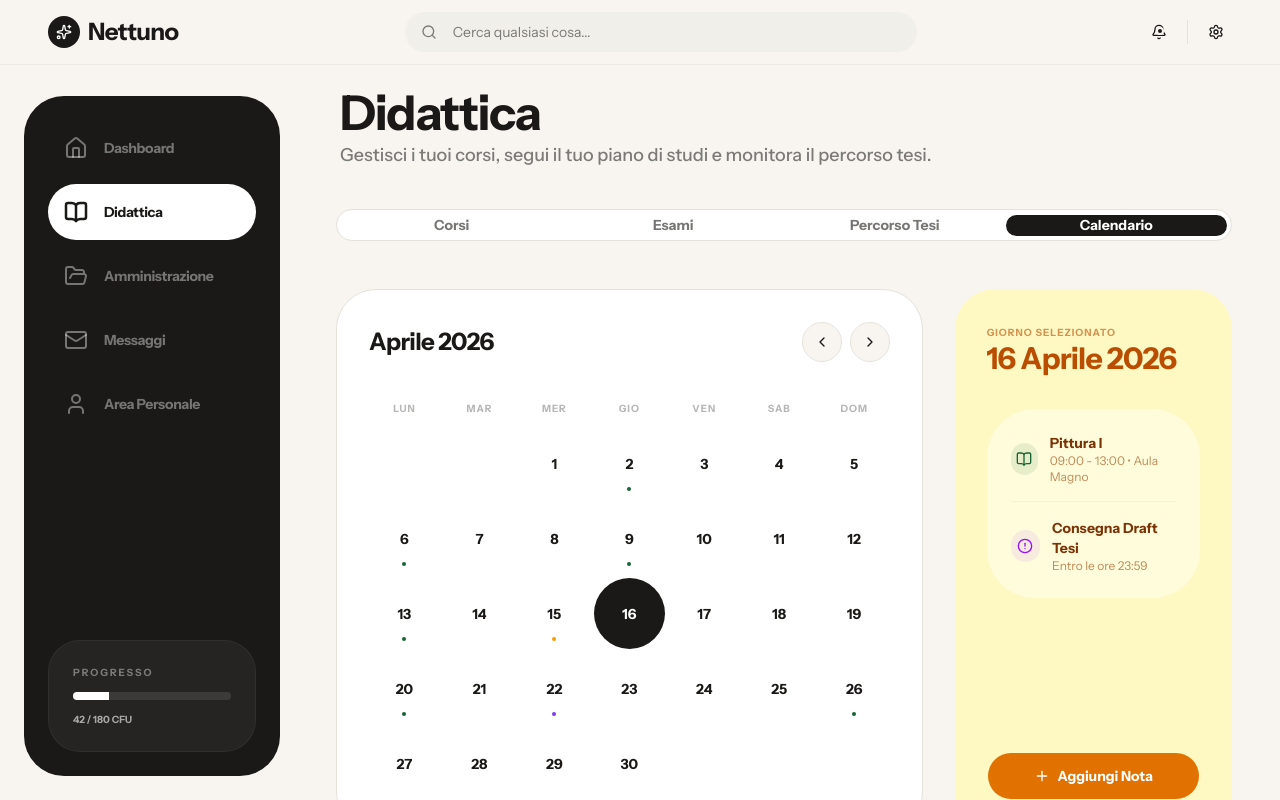
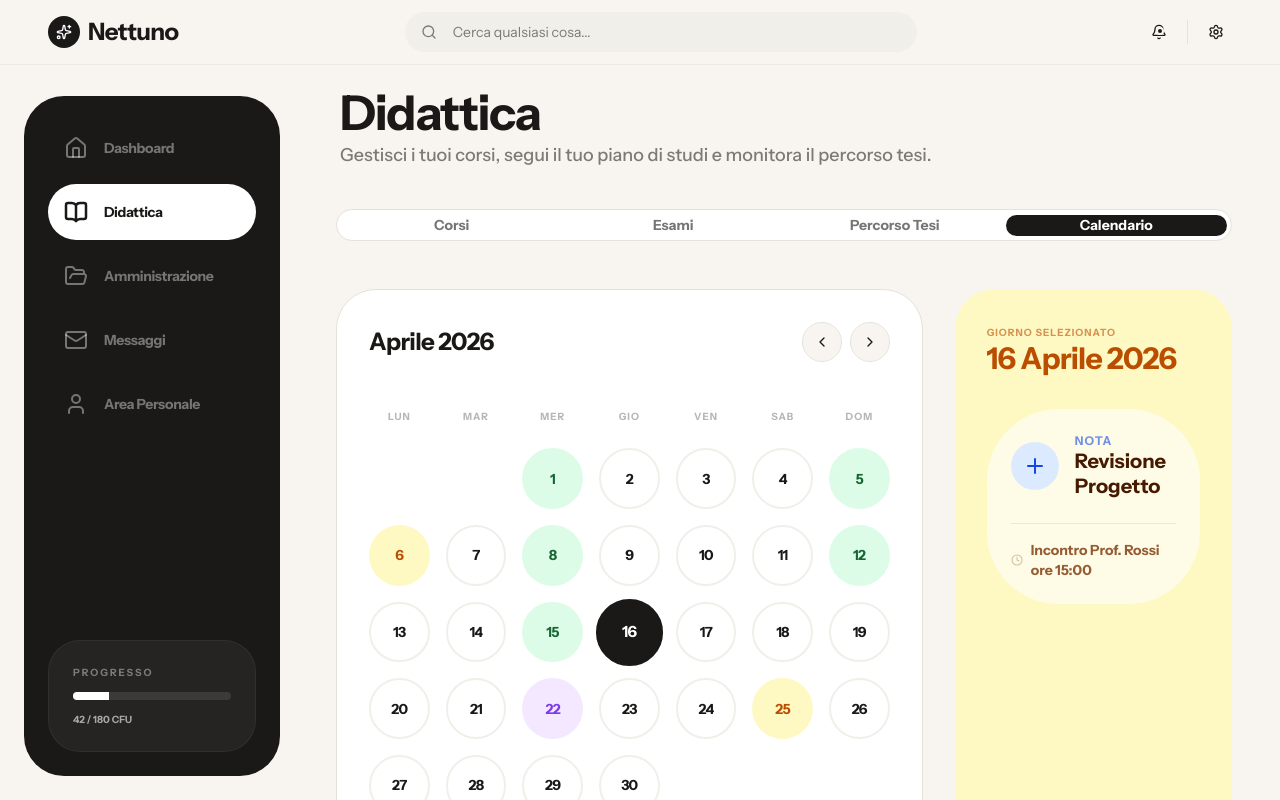
Before and after one commit to Snes00/nettuno-prototype, a Next.js app: page /didattica in a window 1280 px wide. Both pictures are taken after a click on the tab "Calendario". Shown: the top 800 px of the page. Built offline with nearby package versions, Linux system fonts and the light colour scheme.

Commit message:
feat: calendario a pallini colorati con dati reali e box dinamico

```diff
--- a/src/app/(didattica)/didattica/page.tsx
+++ b/src/app/(didattica)/didattica/page.tsx
@@ -27,16 +27,26 @@ import { Button } from "@/components/ui/button"
 import { Accordion, AccordionContent, AccordionItem, AccordionTrigger } from "@/components/ui/accordion"
 import { cn } from "@/lib/utils"
 
-// Mock Data per il Calendario
+// Mock Data Evoluti per il Calendario
 const DAYS_OF_WEEK = ["Lun", "Mar", "Mer", "Gio", "Ven", "Sab", "Dom"];
 const CURRENT_MONTH = "Aprile 2026";
-const CALENDAR_DAYS = Array.from({ length: 30 }, (_, i) => ({
-  day: i + 1,
-  events: i === 14 ? ['vacanza'] : i === 21 ? ['esame'] : [1, 5, 8, 12, 19, 25].includes(i) ? ['lezione'] : []
-}));
+
+const EVENTI_CALENDARIO: Record<number, { tipo: 'lezione' | 'esame' | 'vacanza' | 'nota', titolo: string, dettagli: string, icona: any, colorClass: string, bgClass: string, textClass: string }> = {
+  1: { tipo: 'lezione', titolo: "Pittura I", dettagli: "09:00 - 13:00 • Aula Magno", icona: BookOpen, colorClass: "bg-[#DCFCE7]", bgClass: "bg-[#DCFCE7]", textClass: "text-[#166534]" },
+  5: { tipo: 'lezione', titolo: "Anatomia Artistica", dettagli: "11:00 - 14:00 • Aula 4", icona: BookOpen, colorClass: "bg-[#DCFCE7]", bgClass: "bg-[#DCFCE7]", textClass: "text-[#166534]" },
+  6: { tipo: 'vacanza', titolo: "Pasquetta", dettagli: "Sospensione Didattica", icona: CalendarIcon, colorClass: "bg-[#FEF9C3]", bgClass: "bg-[#FEF9C3]", textClass: "text-amber-700" },
+  8: { tipo: 'lezione', titolo: "Estetica", dettagli: "14:00 - 17:00 • Aula Magna", icona: BookOpen, colorClass: "bg-[#DCFCE7]", bgClass: "bg-[#DCFCE7]", textClass: "text-[#166534]" },
+  12: { tipo: 'lezione', titolo: "Pittura I", dettagli: "09:00 - 13:00 • Aula Magno", icona: BookOpen, colorClass: "bg-[#DCFCE7]", bgClass: "bg-[#DCFCE7]", textClass: "text-[#166534]" },
+  15: { tipo: 'lezione', titolo: "Tecniche Incisione", dettagli: "10:00 - 13:00 • Lab 2", icona: BookOpen, colorClass: "bg-[#DCFCE7]", bgClass: "bg-[#DCFCE7]", textClass: "text-[#166534]" },
+  16: { tipo: 'nota', titolo: "Revisione Progetto", dettagli: "Incontro Prof. Rossi ore 15:00", icona: Plus, colorClass: "bg-[#DBEAFE]", bgClass: "bg-[#DBEAFE]", textClass: "text-blue-700" },
+  22: { tipo: 'esame', titolo: "Esame Anatomia", dettagli: "Appello Scritto • Aula 4", icona: GraduationCap, colorClass: "bg-[#F3E8FF]", bgClass: "bg-[#F3E8FF]", textClass: "text-[#7c3aed]" },
+  25: { tipo: 'vacanza', titolo: "Festa Liberazione", dettagli: "Accademia Chiusa", icona: CalendarIcon, colorClass: "bg-[#FEF9C3]", bgClass: "bg-[#FEF9C3]", textClass: "text-amber-700" },
+};
 
 export default function DidatticaPage() {
   const [selectedDay, setSelectedDay] = React.useState(16);
+
+  const eventoDelGiorno = EVENTI_CALENDARIO[selectedDay];
 
   return (
     <div className="flex flex-col gap-10 pb-16 animate-in fade-in duration-500">
@@ -56,8 +66,9 @@ export default function DidatticaPage() {
           <TabsTrigger value="calendario" className="rounded-full px-6 font-bold data-[state=active]:bg-[#1A1917] data-[state=active]:text-white">Calendario</TabsTrigger>
         </TabsList>
 
+        {/* CONTENUTI CORSI, ESAMI, TESI (Invariati per brevità ma preservati) */}
         <TabsContent value="corsi" className="space-y-8 mt-0 focus-visible:outline-none">
-          {/* Riepilogo Presenze Generale (Bento Purple) */}
+           {/* ... Contenuto Corsi già implementato ... */}
            <div className="bg-[#F3E8FF] rounded-[2.5rem] p-8 flex flex-col md:flex-row gap-8 items-center justify-between border-none">
             <div className="flex items-center gap-6">
               <div className="h-16 w-16 rounded-full bg-[#7c3aed]/10 flex items-center justify-center shrink-0">
@@ -249,8 +260,8 @@ export default function DidatticaPage() {
 
         <TabsContent value="calendario" className="mt-0 focus-visible:outline-none">
            <div className="grid grid-cols-1 lg:grid-cols-12 gap-8">
-              {/* Calendario Principale (Bento White) */}
-              <div className="lg:col-span-8 bg-white border border-[#E5E2DA] rounded-[2.5rem] p-8 space-y-8 shadow-none">
+              {/* Calendario "Pallini" (Bento White) */}
+              <div className="lg:col-span-8 bg-white border border-[#E5E2DA] rounded-[2.5rem] p-8 space-y-10 shadow-none">
                  <div className="flex items-center justify-between">
                     <h2 className="text-2xl font-bold tracking-tight text-[#1A1917]">{CURRENT_MONTH}</h2>
                     <div className="flex gap-2">
@@ -263,86 +274,102 @@ export default function DidatticaPage() {
                     </div>
                  </div>
 
-                 <div className="grid grid-cols-7 gap-1">
+                 <div className="grid grid-cols-7 gap-2 md:gap-4">
                     {DAYS_OF_WEEK.map((d) => (
                        <div key={d} className="text-center text-[10px] font-black uppercase tracking-widest text-[#4A4947]/40 py-2">
                           {d}
                        </div>
                     ))}
-                    {/* Spazi vuoti per l'inizio del mese (es: Aprile 2026 inizia di Mercoledì = 2 spazi vuoti) */}
+                    {/* Padding per l'inizio del mese */}
                     <div className="aspect-square" />
                     <div className="aspect-square" />
 
-                    {CALENDAR_DAYS.map((d) => (
+                    {Array.from({ length: 30 }, (_, i) => i + 1).map((day) => {
+                       const evento = EVENTI_CALENDARIO[day];
+                       const isSelected = selectedDay === day;
+
+                       return (
                           <button
-                          key={d.day}
-                          onClick={() => setSelectedDay(d.day)}
+                             key={day}
+                             onClick={() => setSelectedDay(day)}
                              className={cn(
-                             "aspect-square relative rounded-2xl flex items-center justify-center transition-all group",
-                             selectedDay === d.day ? "bg-[#1A1917] text-white" : "hover:bg-[#F1EFE9] text-[#1A1917]"
+                                "aspect-square rounded-full flex items-center justify-center transition-all relative border-2",
+                                isSelected
+                                   ? "bg-[#1A1917] border-[#1A1917] text-white scale-110 z-10 shadow-lg"
+                                   : evento
+                                      ? `${evento.bgClass} border-transparent ${evento.textClass}`
+                                      : "bg-white border-[#F1EFE9] text-[#1A1917] hover:border-[#1A1917]/20"
                              )}
                           >
-                          <span className="text-sm font-bold">{d.day}</span>
-                          <div className="absolute bottom-2 flex gap-1">
-                             {d.events.includes('lezione') && <div className={cn("h-1 w-1 rounded-full", selectedDay === d.day ? "bg-emerald-400" : "bg-[#166534]")} />}
-                             {d.events.includes('esame') && <div className={cn("h-1 w-1 rounded-full", selectedDay === d.day ? "bg-purple-400" : "bg-[#7c3aed]")} />}
-                             {d.events.includes('vacanza') && <div className={cn("h-1 w-1 rounded-full", selectedDay === d.day ? "bg-amber-400" : "bg-amber-500")} />}
+                             <span className="text-sm font-bold tracking-tighter">{day}</span>
+                          </button>
+                       );
+                    })}
                  </div>
-                       </button>
-                    ))}
+
+                 {/* Legenda Pallini */}
+                 <div className="flex flex-wrap gap-6 pt-6 border-t border-[#F1EFE9]">
+                    <div className="flex items-center gap-2">
+                       <div className="h-3 w-3 rounded-full bg-[#DCFCE7]" />
+                       <span className="text-[10px] font-bold uppercase tracking-widest text-[#4A4947]/60">Lezione</span>
+                    </div>
+                    <div className="flex items-center gap-2">
+                       <div className="h-3 w-3 rounded-full bg-[#F3E8FF]" />
+                       <span className="text-[10px] font-bold uppercase tracking-widest text-[#4A4947]/60">Esame</span>
+                    </div>
+                    <div className="flex items-center gap-2">
+                       <div className="h-3 w-3 rounded-full bg-[#FEF9C3]" />
+                       <span className="text-[10px] font-bold uppercase tracking-widest text-[#4A4947]/60">Vacanza</span>
+                    </div>
+                    <div className="flex items-center gap-2">
+                       <div className="h-3 w-3 rounded-full bg-[#DBEAFE]" />
+                       <span className="text-[10px] font-bold uppercase tracking-widest text-[#4A4947]/60">Nota</span>
+                    </div>
                  </div>
               </div>
 
               {/* Dettagli Giorno (Bento Yellow) */}
-              <div className="lg:col-span-4 bg-[#FEF9C3] rounded-[2.5rem] p-8 flex flex-col gap-8 border-none">
+              <div className="lg:col-span-4 bg-[#FEF9C3] rounded-[2.5rem] p-8 flex flex-col gap-8 border-none min-h-[400px]">
                  <div className="space-y-1">
                     <span className="text-[10px] font-black uppercase tracking-widest text-amber-700/60">Giorno Selezionato</span>
                     <h3 className="text-3xl font-bold tracking-tight text-amber-700">{selectedDay} Aprile 2026</h3>
                  </div>
 
-                 <div className="space-y-4">
-                    {selectedDay === 16 ? (
-                       <div className="bg-white/40 rounded-2xl p-6 flex flex-col gap-4">
-                          <div className="flex items-center gap-3">
-                             <div className="h-8 w-8 rounded-xl bg-[#166534]/10 flex items-center justify-center">
-                                <BookOpen className="h-4 w-4 text-[#166534]" />
+                 <div className="flex-1 flex flex-col gap-4">
+                    {eventoDelGiorno ? (
+                       <div className="bg-white/60 rounded-3xl p-6 flex flex-col gap-6 animate-in slide-in-from-bottom-2 duration-300">
+                          <div className="flex items-center gap-4">
+                             <div className={cn("h-12 w-12 rounded-2xl flex items-center justify-center shrink-0", eventoDelGiorno.bgClass)}>
+                                <eventoDelGiorno.icona className={cn("h-6 w-6", eventoDelGiorno.textClass)} />
                              </div>
                              <div>
-                                <p className="text-sm font-bold text-amber-900">Pittura I</p>
-                                <p className="text-xs text-amber-800/60">09:00 - 13:00 • Aula Magno</p>
+                                <p className={cn("text-xs font-black uppercase tracking-widest opacity-60", eventoDelGiorno.textClass)}>
+                                   {eventoDelGiorno.tipo}
+                                </p>
+                                <h4 className="text-xl font-bold text-amber-950 leading-tight">{eventoDelGiorno.titolo}</h4>
                              </div>
                           </div>
-                          <div className="h-px bg-amber-900/5 w-full" />
-                          <div className="flex items-center gap-3">
-                             <div className="h-8 w-8 rounded-xl bg-purple-500/10 flex items-center justify-center">
-                                <AlertCircle className="h-4 w-4 text-purple-600" />
-                             </div>
-                             <div>
-                                <p className="text-sm font-bold text-amber-900">Consegna Draft Tesi</p>
-                                <p className="text-xs text-amber-800/60">Entro le ore 23:59</p>
+
+                          <div className="space-y-4">
+                             <div className="h-px bg-amber-900/10 w-full" />
+                             <div className="flex items-center gap-2 text-sm font-bold text-amber-900/80">
+                                <Clock className="h-4 w-4 opacity-40" />
+                                {eventoDelGiorno.dettagli}
                              </div>
                           </div>
                        </div>
-                    ) : selectedDay === 22 ? (
-                       <div className="bg-white/40 rounded-2xl p-6 flex items-center gap-3">
-                          <div className="h-8 w-8 rounded-xl bg-red-500/10 flex items-center justify-center">
-                             <CalendarIcon className="h-4 w-4 text-red-600" />
+                    ) : (
+                       <div className="flex-1 flex flex-col items-center justify-center text-center p-10 gap-4 opacity-40">
+                          <div className="h-20 w-20 rounded-full border-2 border-dashed border-amber-900/20 flex items-center justify-center">
+                             <CalendarIcon className="h-8 w-8 text-amber-900" />
                           </div>
-                          <div>
-                             <p className="text-sm font-bold text-amber-900">Appello d'Esame</p>
-                             <p className="text-xs text-amber-800/60">Anatomia Artistica • Aula 4</p>
-                          </div>
-                       </div>
-                    ) : (
-                       <div className="bg-white/40 rounded-2xl p-10 flex flex-col items-center text-center gap-4 opacity-60 italic">
-                          <CalendarIcon className="h-8 w-8 text-amber-700/40" />
-                          <p className="text-sm font-bold text-amber-900/60">Nessun evento previsto</p>
+                          <p className="text-sm font-bold text-amber-900 uppercase tracking-widest">Libero</p>
                        </div>
                     )}
                  </div>
 
-                 <Button className="mt-auto w-full bg-amber-600 text-white rounded-full h-12 font-bold shadow-none hover:bg-amber-700 gap-2">
-                    <Plus className="h-4 w-4" /> Aggiungi Nota
+                 <Button className="w-full bg-amber-600 text-white rounded-full h-14 font-bold shadow-none hover:bg-amber-700 gap-2">
+                    <Plus className="h-5 w-5" /> Aggiungi Nota
                  </Button>
               </div>
            </div>
```
Lines whose indentation alone changed are shown as unchanged.
